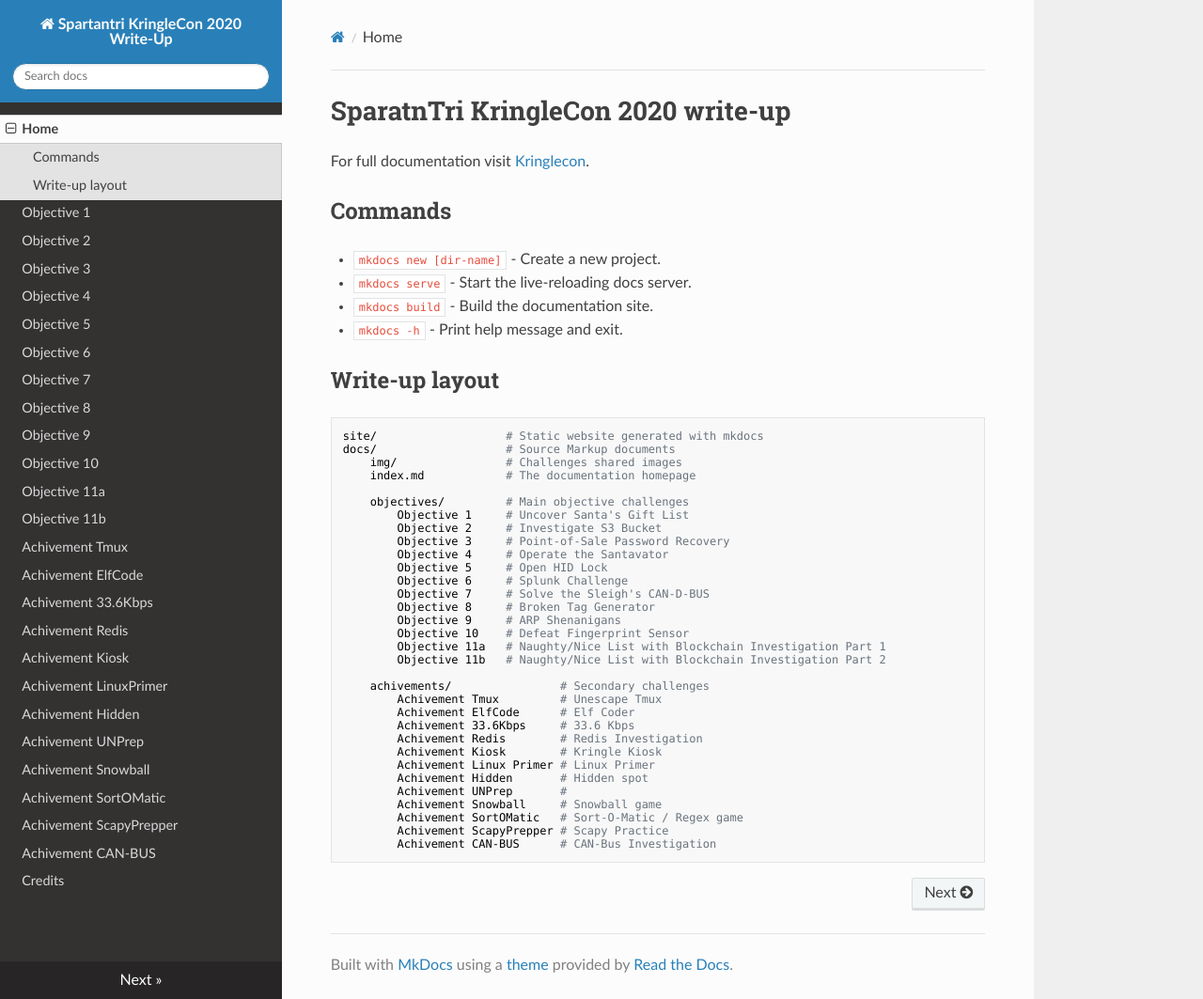
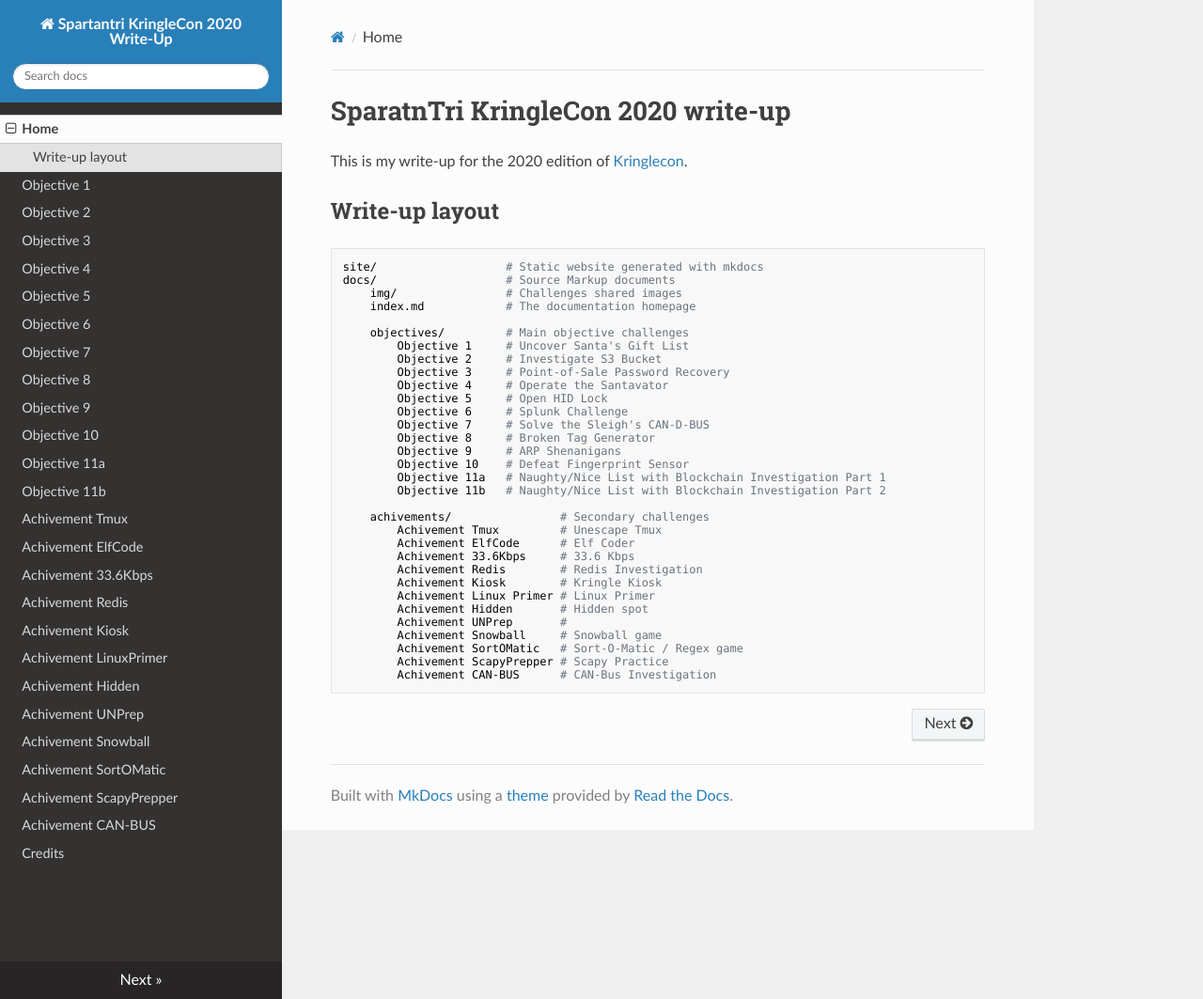
Before and after one commit to spartantri/kringle2020, an MkDocs documentation site: the page built from docs/index.md, in a window 1280 px wide and 1063 px high. Shown: the whole window at 94% size. Built offline with MkDocs 1.6.1, drawn with Linux system fonts in a browser that asks for light colours; nearby versions of some CDN libraries.

Commit message:
Complete draft

```diff
--- a/docs/index.md
+++ b/docs/index.md
@@ -1,13 +1,6 @@
 # SparatnTri KringleCon 2020 write-up
 
-For full documentation visit [Kringlecon](https://2020.kringlecon.com/).
-
-## Commands
-
-* `mkdocs new [dir-name]` - Create a new project.
-* `mkdocs serve` - Start the live-reloading docs server.
-* `mkdocs build` - Build the documentation site.
-* `mkdocs -h` - Print help message and exit.
+This is my write-up for the 2020 edition of [Kringlecon](https://2020.kringlecon.com/).
 
 ## Write-up layout
 
```
